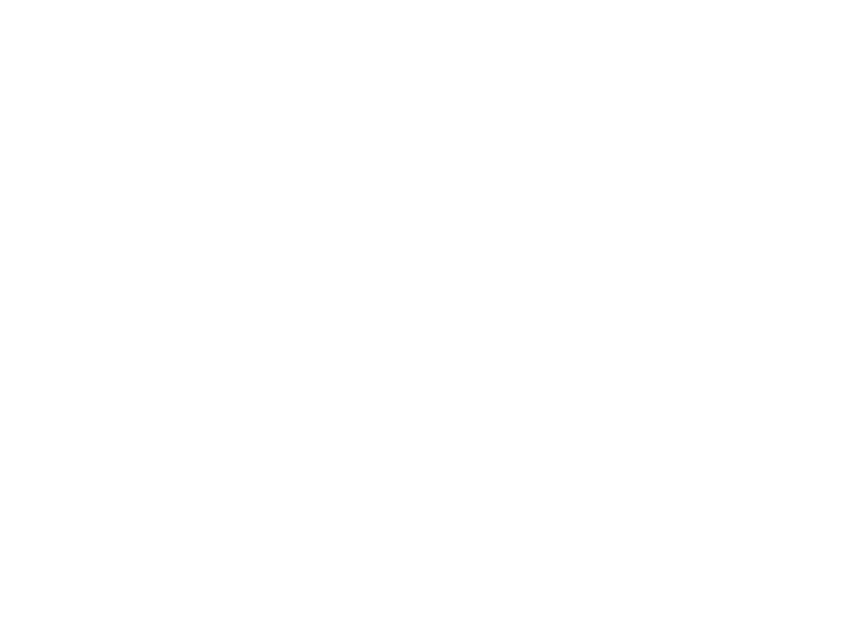
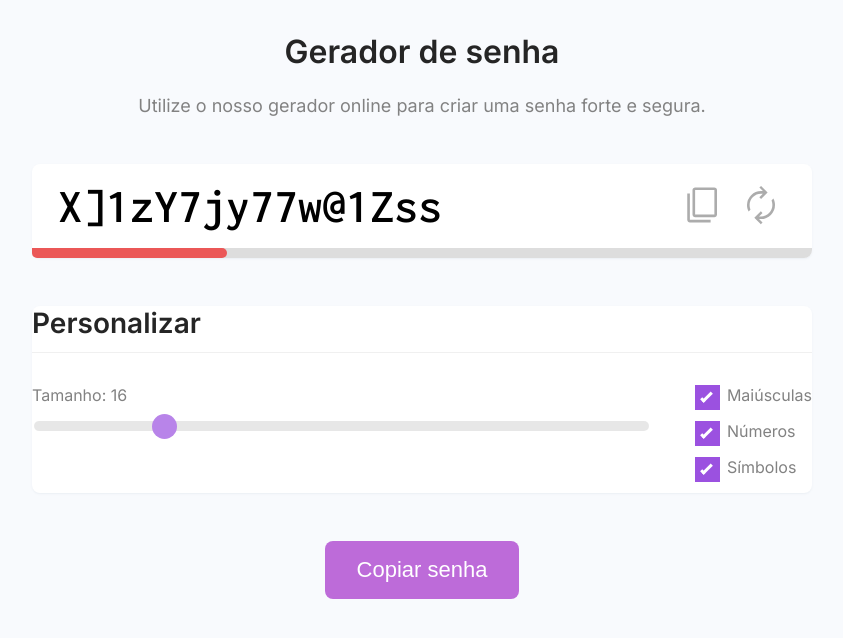
Before and after one commit to israellucas1/Gerador-de-senha, a plain HTML site: page index.html in a window 1280 px wide. Shown: the whole page, without its empty margins (218-1061 px from the left). Drawn offline with Linux system fonts and the light colour scheme.

Commit message:
Add files via upload

```diff
--- a/index.html
+++ b/index.html
@@ -1,11 +1,147 @@
 <!DOCTYPE html>
-<html lang="pt-BR">
-<head>
-    <meta charset="UTF-8">
-    <meta name="viewport" content="width=device-width, initial-scale=1.0">
-    <title>Gerador de senhas</title>
-</head>
-<body>
+<html lang="en">
+  <head>
+    <meta charset="UTF-8" />
+    <meta http-equiv="X-UA-Compatible" content="IE=edge" />
+    <meta name="viewport" content="width=device-width, initial-scale=1.0" />
+    <link rel="preconnect" href="https://fonts.googleapis.com" />
+    <link rel="preconnect" href="https://fonts.gstatic.com" crossorigin />
+    <link
+      href="https://fonts.googleapis.com/css2?family=Inconsolata:wght@600&family=Inter:wght@400;600&display=swap"
+      rel="stylesheet"
+    />
+    <link rel="stylesheet" href="reset.css" />
+    <link rel="stylesheet" href="style.css" />
+    <title>Document</title>
+  </head>
+  <body>
+    <main>
+      <section class="hero">
+        <h1 class="title">Gerador de senha</h1>
+        <p class="subtitle">
+          Utilize o nosso gerador online para criar uma senha forte e segura.
+        </p>
+      </section>
 
-</body>
+      <section class="box">
+        <div class="password">
+          <div class="text">
+            <input type="text" name="password" id="password" />
+          </div>
+          <div class="actions">
+            <button id="copy-1">
+              <img src="copy.svg" width="42" />
+            </button>
+            <button id="renew">
+              <img src="renew.svg" width="42" />
+            </button>
+          </div>
+        </div>
+        <div class="security-indicator">
+          <div id="security-indicator-bar" class="bar critical"></div>
+        </div>
+      </section>
+
+      <section class="box customize">
+        <h3 class="title">Personalizar</h3>
+        <div class="actions">
+          <div class="password-length">
+            <p>Tamanho: <span id="password-length-text">16</span></p>
+            <input
+              type="range"
+              name="password-length"
+              class="slider"
+              id="password-length"
+              value="16"
+              min="4"
+              max="64"
+            />
+          </div>
+          <div class="config">
+            <label class="checkbox-container">
+              <span class="text">Maiúsculas</span>
+              <input type="checkbox" id="uppercase-check" checked />
+              <span class="checkmark"></span>
+            </label>
+            <label class="checkbox-container">
+              <span class="text">Números</span>
+              <input type="checkbox" id="number-check" checked />
+              <span class="checkmark"></span>
+            </label>
+            <label class="checkbox-container">
+              <span class="text">Símbolos</span>
+              <input type="checkbox" id="symbol-check" checked />
+              <span class="checkmark"></span>
+            </label>
+          </div>
+        </div>
+      </section>
+      <div class="submit">
+        <button id="copy-2">Copiar senha</button>
+      </div>
+    </main>
+    <script>
+      const inputEl = document.querySelector("#password"),
+        upperCaseCheckEl = document.querySelector('#uppercase-check'),
+        numberCheckEl = document.querySelector('#number-check'),
+        symbolCheckEl = document.querySelector('#symbol-check'),
+        securityIndicatorBarEl = document.querySelector('#security-indicator-bar')
+
+      let passwordLength = 16
+
+      function generatePassword() {
+        let chars ="abcdefghjkmnpqrstuvwxyz"
+
+        const upperCaseChars = "ABCDEFGHJKLMNPQRSTUVWXYZ"
+        const numberChars = "123456789"
+        const symbolChars = "?!@&*()[]"
+
+        if(upperCaseCheckEl.checked){
+          chars += upperCaseChars
+        }
+        if(numberCheckEl.checked){
+          chars += numberChars
+        }
+        if(symbolCheckEl.checked){
+          chars += symbolChars
+        }
+
+        let password = ""
+
+        for (let i = 0; i < passwordLength; i++) {
+          const randomNumber = Math.floor(Math.random() * chars.length)
+          password += chars.substring(randomNumber, randomNumber + 1)
+        }
+
+        inputEl.value = password
+        calculateQuality()
+      }
+
+      function calculateQuality() {
+        const percent = Math.round((passwordLength/64) *100)
+        securityIndicatorBarEl.style.width = `${percent}%`
+        console.log(percent)
+      }
+
+      function copy() {
+        navigator.clipboard.writeText(inputEl.value)
+      }
+
+      const passwordLengthEl = document.querySelector("#password-length")
+      passwordLengthEl.addEventListener("input", function () {
+        passwordLength = passwordLengthEl.value
+        document.querySelector('#password-length-text').innerText = passwordLength
+        generatePassword()
+      })
+
+      upperCaseCheckEl.addEventListener('click', generatePassword)
+      numberCheckEl.addEventListener('click', generatePassword)
+      symbolCheckEl.addEventListener('click', generatePassword)
+
+      document.querySelector("#copy-1").addEventListener("click", copy)
+      document.querySelector("#copy-2").addEventListener("click", copy)
+
+      generatePassword()
+    </script>
+  </body>
 </html>
--- /dev/null
+++ b/reset.css
@@ -0,0 +1,35 @@
+html {
+  box-sizing: border-box;
+  font-size: 16px;
+}
+
+*,
+*:before,
+*:after {
+  box-sizing: inherit;
+}
+
+body,
+h1,
+h2,
+h3,
+h4,
+h5,
+h6,
+p,
+ol,
+ul {
+  margin: 0;
+  padding: 0;
+  font-weight: normal;
+}
+
+ol,
+ul {
+  list-style: none;
+}
+
+img {
+  max-width: 100%;
+  height: auto;
+}
--- /dev/null
+++ b/style.css
@@ -0,0 +1,199 @@
+body {
+  background-color: #f8fafd;
+  font-family: "Inter", sans- serif;
+  color: #252525;
+  padding: 2rem;
+}
+
+main {
+  max-width: 780px;
+  margin: 0 auto;
+}
+
+.hero {
+  text-align: center;
+  padding-bottom: 3rem;
+}
+.hero .title {
+  font-size: 2rem;
+  font-weight: bold;
+  padding-bottom: 1.5rem;
+}
+.hero .subtitle {
+  font-size: 1.125rem;
+  color: #828282;
+}
+
+.box {
+  background: #fff;
+  box-shadow: 0 1px 2px rgba(132, 148, 165, 0.1);
+  border-radius: 8px;
+  margin-bottom: 3rem;
+}
+
+.password {
+  display: flex;
+  align-items: center;
+  padding: 1rem 1.5rem;
+}
+.password .text {
+  flex: 1;
+}
+.password .text input {
+  font-family: "Inconsolata", serif;
+  font-size: 3rem;
+  border: none;
+  outline: none;
+  cursor: default;
+  height: 52px;
+  width: 100%;
+  transition: all 0.2s;
+  -webkit-user-select: none;
+  -moz-user-select: none;
+  -ms-user-select: none;
+  user-select: none;
+}
+.password .actions button {
+  background-color: transparent;
+  border: none;
+  cursor: pointer;
+  opacity: 0.7;
+  transition: opacity 0.2s;
+}
+
+.security-indicator {
+  height: 10px;
+  background-color: #ddd;
+  border-bottom-left-radius: 8px;
+  border-bottom-right-radius: 8px;
+}
+.security-indicator .bar {
+  height: 10px;
+  border-top-right-radius: 8px;
+  border-bottom-left-radius: 8px;
+  border-bottom-right-radius: 8px;
+
+  transition: all 0.2s;
+}
+.security-indicator .bar.completed {
+  border-top-right-radius: 0;
+}
+.security-indicator .bar.critical {
+  background-color: #eb5757;
+}
+.security-indicator .bar.warning {
+  background-color: #f2c94c;
+}
+.security-indicator .bar.safe {
+  background-color: #27ae60;
+}
+.customize .title {
+  border-bottom: 1px solid #f0f0f0;
+  font-size: 1.75rem;
+  font-weight: bold;
+  margin-bottom: 2rem;
+  padding-bottom: 0.75rem;
+}
+.customize .actions {
+  display: flex;
+  gap: 3rem;
+  color: #828282
+}
+.customize .password-length {
+  flex: 1;
+}
+.customize .password-length .slider {
+  appearance: none;
+  -webkit-appearance: none;
+  height: 10px;
+  background-color: #dddddd;
+  outline: none;
+  border-radius: 8px;
+  width: 100%;
+  opacity: 0.7;
+  transition: opacity 0.2s;
+  margin-top: 1rem;
+}
+.customize .password-length .slider:hover {
+  opacity:1;
+}
+.customize .password-length .slider::-webkit-slider-thumb {
+  -webkit-appearence: none;
+  appearance: none;
+  width: 25px;
+  height: 25px;
+  border-radius: 25px;
+  background: #9b51e0;
+  cursor:pointer;
+}
+.customize .password-length .slider::-moz-range-thumb{
+  width: 25px;
+  height: 25px;
+  border-radius: 25px;
+  background: #9b51e0;
+  cursor: pointer;
+}
+.checkbox-container {
+  display: block;
+  position: relative;
+  padding-left: 2rem;
+  margin-bottom: 1rem;
+  cursor: pointer;
+  -webkit-user-select: none;
+  -moz-user-select: none;
+  -mos-user-select: none;
+  user-select: none;
+}
+.checkbox-container input {
+  position: absolute;
+  height: 0;
+  width:0;
+  opacity: 0;
+  cursor: pointer;
+}
+.checkbox-container .checkmark {
+  position: absolute;
+  top: 0;
+  left: 0;
+  height: 25px;
+  width: 25px;
+  background-color: #dddddd;
+  transition: all 0.2s;
+}
+.checkbox-container:hover input ~ .checkmark {
+  background-color: #cccccc;
+}
+.checkbox-container input:checked ~ .checkmark {
+  background-color: #9b51e0;
+}
+.checkbox-container .checkmark:after {
+  content: "";
+  display: none;
+  position: absolute;
+  left: 9px;
+  top: 5px;
+  width: 5px;
+  height: 13px;
+  border: solid white;
+  border-width: 0 3px 3px 0;
+  transform: rotate(45deg);
+}
+.checkbox-container input:checked ~ .checkmark:after {
+  display: block;
+}
+.submit {
+  text-align: center;
+}
+.submit button {
+  background-color: #bd6bd9;
+  font-size: 1.375rem;
+  color: #fff;
+  border: none;
+  border-radius: 8px;
+  cursor: pointer;
+  padding: 1rem 2rem;
+  transition: all 0.2s;
+}
+.submit button:hover {
+  background-color: #9b51e0;
+}
```
Also changed, not shown: copy.svg (added), renew.svg (added).
